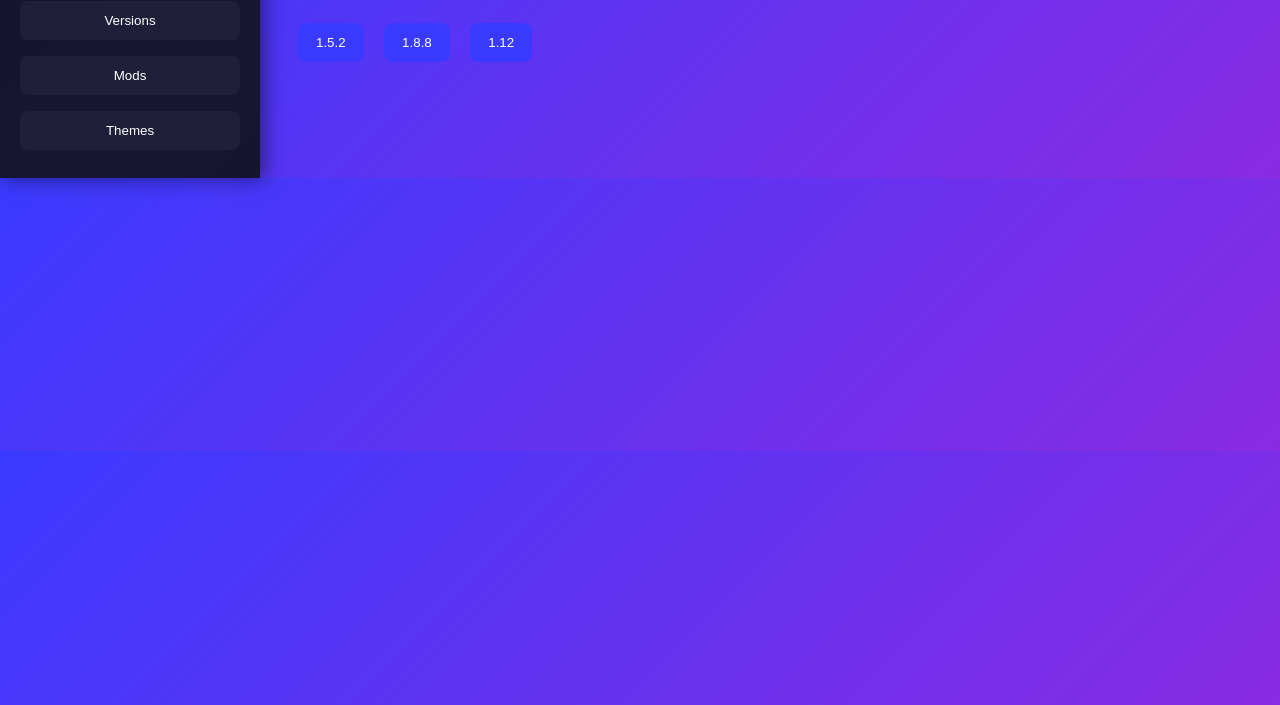
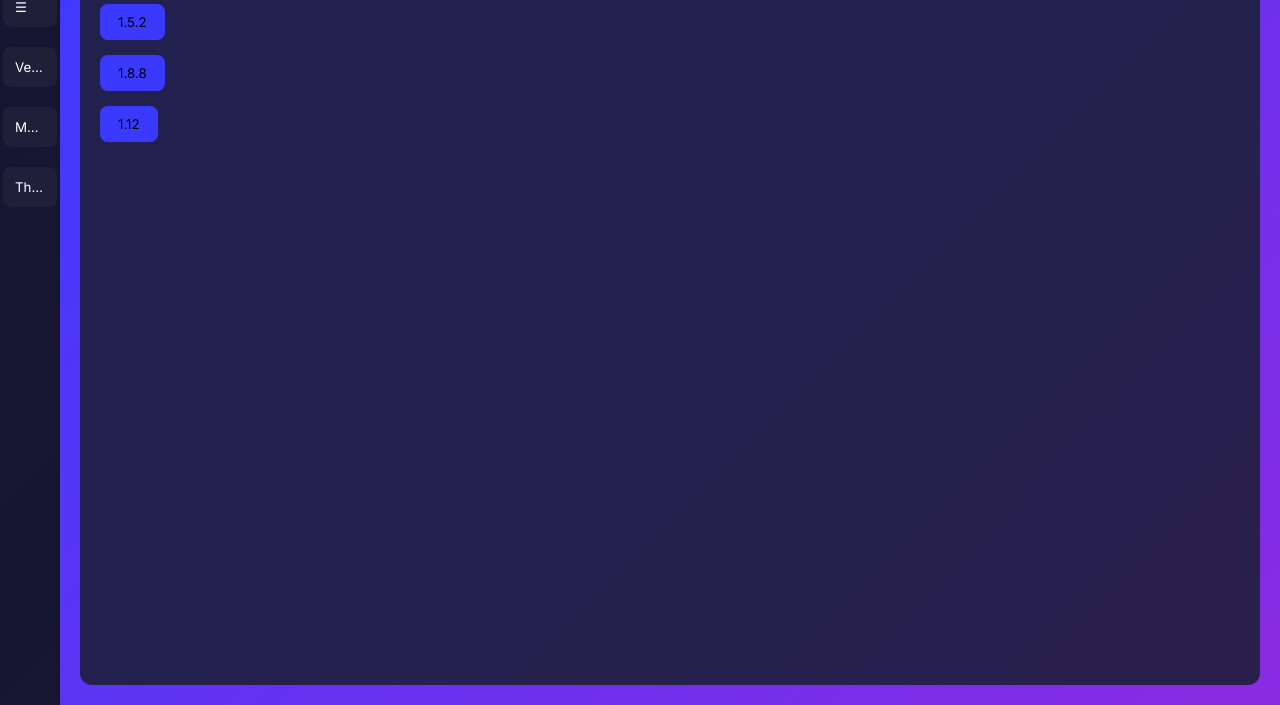
Before and after one commit to YOURBOYCODER/Berri-Client, a plain HTML site: page index.html in a window 1280 px wide. Shown: the part 95-800 px from the top of the page. Drawn offline with Linux system fonts and the light colour scheme.

Commit message:
Update index.html

```diff
--- a/index.html
+++ b/index.html
@@ -1,101 +1,134 @@
 <!DOCTYPE html>
-<html>
+<html lang="en">
 <head>
+<meta charset="UTF-8">
 <title>Berri Client</title>
-  <meta charset="UTF-8">
+<style>
+  @import url('https://fonts.googleapis.com/css2?family=Inter:wght@400;600&display=swap');
 
-  <style>
+  * { box-sizing: border-box; margin: 0; padding: 0; font-family: 'Inter', sans-serif; }
+
   body {
-      margin: 0;
-      font-family: Arial, sans-serif;
     display: flex;
+    height: 100vh;
     background: linear-gradient(135deg, #3a3aff, #8a2be2);
-      color: white;
-      transition: background 0.4s;
+    color: #fff;
+    overflow: hidden;
+    transition: background 0.3s;
   }
 
+  /* Sidebar */
   .sidebar {
-      width: 220px;
-      background: rgba(20, 20, 40, 0.95);
-      padding: 20px;
+    width: 60px;
+    background: rgba(20,20,40,0.95);
     display: flex;
     flex-direction: column;
-      box-shadow: 4px 0 20px rgba(0,0,0,0.5);
+    align-items: center;
+    padding: 10px 0;
+    transition: width 0.3s;
+    overflow: hidden;
   }
 
-    .sidebar h2 { margin-bottom: 20px; }
+  .sidebar.expanded { width: 220px; }
+
+  .sidebar h2 {
+    margin-bottom: 20px;
+    text-align: center;
+    font-size: 18px;
+  }
 
   .sidebar button {
-      margin: 8px 0;
+    width: 90%;
+    margin: 10px 0;
     padding: 12px;
     background: #1f1f3a;
     border: none;
-      color: white;
+    color: #fff;
     cursor: pointer;
     border-radius: 8px;
-      transition: 0.3s;
+    transition: all 0.3s;
+    text-align: left;
+    white-space: nowrap;
+    overflow: hidden;
+    text-overflow: ellipsis;
   }
 
-    .sidebar button:hover {
-      transform: translateX(6px);
-      background: #2a2a5a;
+  .sidebar button:hover { background: #2a2a5a; transform: translateX(5px); }
+
+  /* Content */
+  .content {
+    flex: 1;
+    padding: 30px;
+    position: relative;
   }
 
-    .content { flex: 1; padding: 30px; }
+  /* Panels */
+  .panel {
+    position: absolute;
+    top: 20px;
+    left: 20px;
+    right: 20px;
+    bottom: 20px;
+    background: rgba(30,30,60,0.9);
+    border-radius: 12px;
+    padding: 20px;
+    display: none;
+    flex-direction: column;
+    gap: 15px;
+    overflow-y: auto;
+    transition: all 0.3s;
+  }
 
-    .tab { display: none; animation: fadeIn 0.3s ease; }
+  .panel.active { display: flex; }
 
-    .tab.active { display: block; }
+  .panel h1 { margin-bottom: 15px; font-size: 24px; }
 
-    .content button {
-      padding: 12px 18px;
-      margin: 8px;
+  .panel button {
+    width: fit-content;
     background: #3a3aff;
     border: none;
-      color: white;
+    padding: 10px 18px;
     border-radius: 8px;
     cursor: pointer;
-      transition: 0.2s;
+    transition: transform 0.2s;
   }
 
-    .content button:hover { transform: scale(1.05); }
-
-    @keyframes fadeIn { from {opacity:0; transform:translateY(10px);} to {opacity:1; transform:translateY(0);} }
+  .panel button:hover { transform: scale(1.05); }
 
   /* Themes */
   .theme-blue { background: #0a0a2a; }
   .theme-yellow { background: #2a2a00; }
   .theme-red { background: #2a0000; }
   .theme-orange { background: #2a1400; }
-    .theme-black { background: #000000; }
+  .theme-black { background: #000; }
   .theme-default { background: linear-gradient(135deg, #3a3aff, #8a2be2); }
 </style>
 </head>
-
 <body class="theme-default">
 
-  <div class="sidebar">
+<div class="sidebar" id="sidebar">
   <h2>🫐 Berri</h2>
-    <button onclick="openTab('versions')">Versions</button>
-    <button onclick="openTab('mods')">Mods</button>
-    <button onclick="openTab('themes')">Themes</button>
+  <button onclick="toggleSidebar()">☰</button>
+  <button onclick="openPanel('versions')">Versions</button>
+  <button onclick="openPanel('mods')">Mods</button>
+  <button onclick="openPanel('themes')">Themes</button>
 </div>
 
 <div class="content">
-    <div id="versions" class="tab active">
-      <h1>Versions</h1>
+  <div id="versions" class="panel active">
+    <h1>Select Version</h1>
     <button onclick="launchVersion('versions/1.5.2.html')">1.5.2</button>
     <button onclick="launchVersion('versions/1.8.8.html')">1.8.8</button>
     <button onclick="launchVersion('versions/1.12.html')">1.12</button>
   </div>
 
-    <div id="mods" class="tab">
+  <div id="mods" class="panel">
     <h1>Mods</h1>
     <button onclick="openMods()">Open Mod Site</button>
     <p>🚧 Mod Launcher: Work in Progress</p>
   </div>
 
-    <div id="themes" class="tab">
+  <div id="themes" class="panel">
     <h1>Themes</h1>
     <button onclick="setTheme('default')">Default</button>
     <button onclick="setTheme('blue')">Blue</button>
@@ -107,13 +140,19 @@
 </div>
 
 <script>
-    function openTab(tabName){
-      document.querySelectorAll('.tab').forEach(tab=>tab.classList.remove('active'));
-      document.getElementById(tabName).classList.add('active');
+  function openPanel(id){
+    document.querySelectorAll('.panel').forEach(p => p.classList.remove('active'));
+    document.getElementById(id).classList.add('active');
   }
 
-    function launchVersion(path){ window.location.href = path; }
-    function openMods(){ window.open("https://eaglerrinth.github.io/", "_blank"); }
+  function launchVersion(path){
+    window.location.href = path;
+  }
+
+  function openMods(){
+    window.open("https://eaglerrinth.github.io/", "_blank");
+  }
+
   function setTheme(theme){
     document.body.className = "theme-" + theme;
     localStorage.setItem("berri-theme", theme);
@@ -123,6 +162,10 @@
     let saved = localStorage.getItem("berri-theme");
     if(saved) document.body.className = "theme-" + saved;
   }
+
+  function toggleSidebar(){
+    document.getElementById('sidebar').classList.toggle('expanded');
+  }
 </script>
 
 </body>
```
Lines whose indentation alone changed are shown as unchanged.
